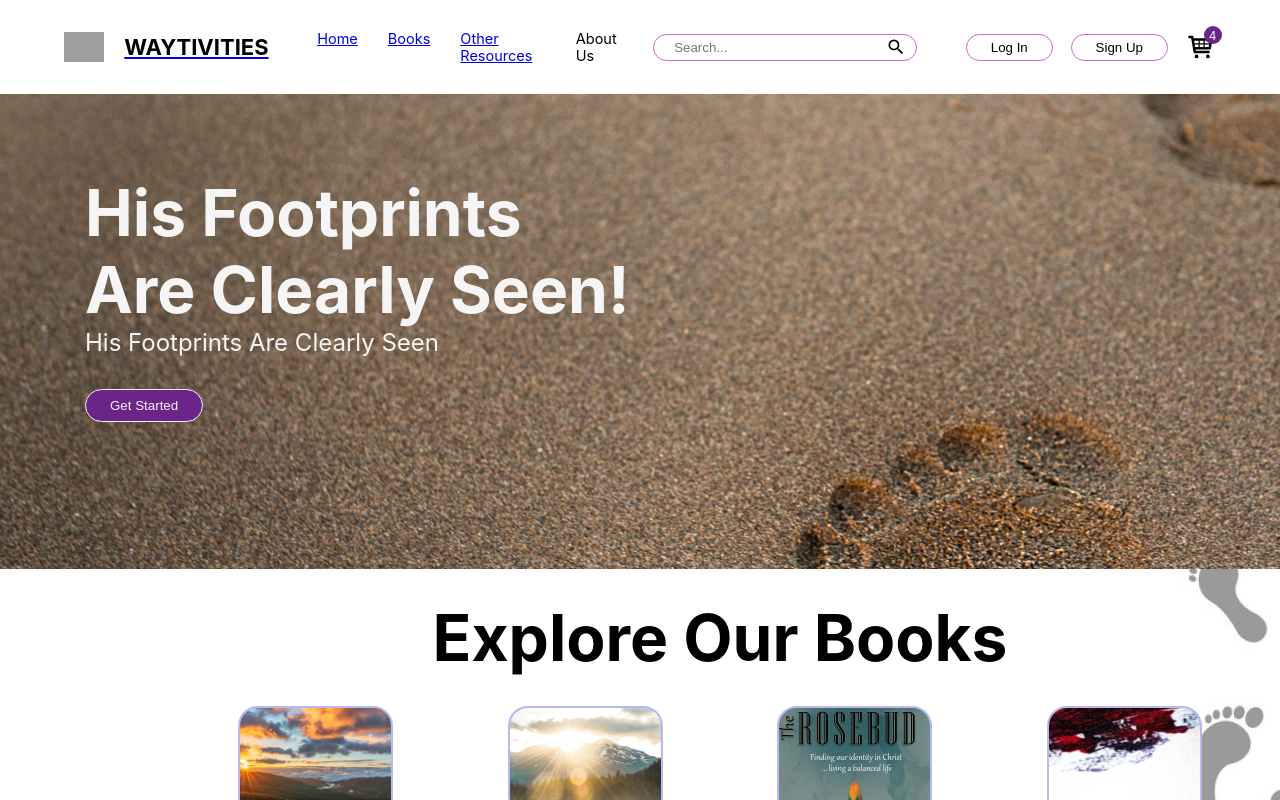
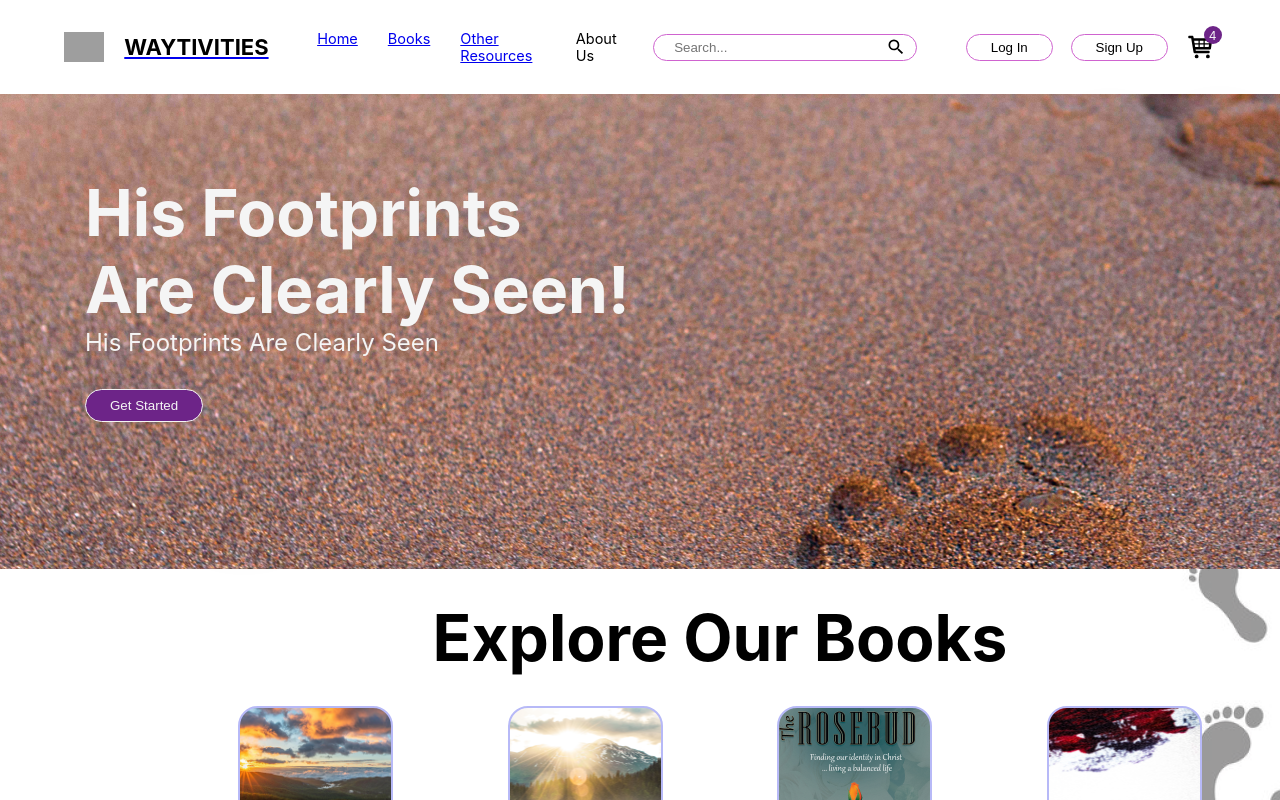
Before and after one commit to Confinesofgrace/Waytivities-Test, a React (Create React App) app: page / in a window 1280 px wide. Shown: the top 800 px of the page. Built offline with nearby package versions, Linux system fonts and the light colour scheme; grey boxes are pictures that could not be loaded.

Commit message:
Installed React-Icons

```diff
--- a/package.json
+++ b/package.json
@@ -8,8 +8,9 @@
     "@testing-library/user-event": "^13.5.0",
     "react": "^18.2.0",
     "react-dom": "^18.2.0",
+    "react-icons": "^5.2.1",
     "react-router-dom": "^6.23.0",
-    "react-scripts": "5.0.1",
+    "react-scripts": "^5.0.1",
     "web-vitals": "^2.1.4"
   },
   "scripts": {
--- a/src/App.css
+++ b/src/App.css
@@ -28,10 +28,6 @@
 }
 
                   /*Left column*/
-#nav-left
-{
-  /*background-color: blue; */
-}
 
 #logo
 {
@@ -214,7 +210,7 @@
   height: 475px;
   background-color: whitesmoke;
 
-  background-image: url(./Images/Bgd.png);
+  background-image: url(./Images/Hero_1.png);
   padding-left: 85px;
   padding-top: 80px;
 
```
Also changed, not shown: src/Images/Hero_1.png (added), 1 other file (tests, documents, lock files or other folders).
